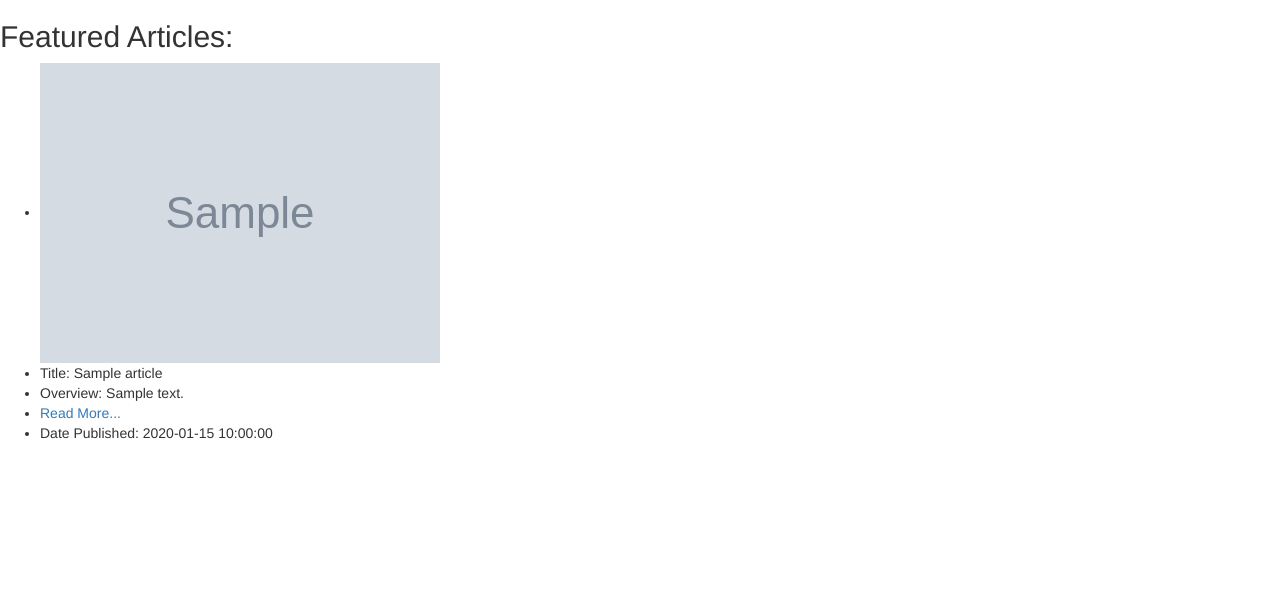
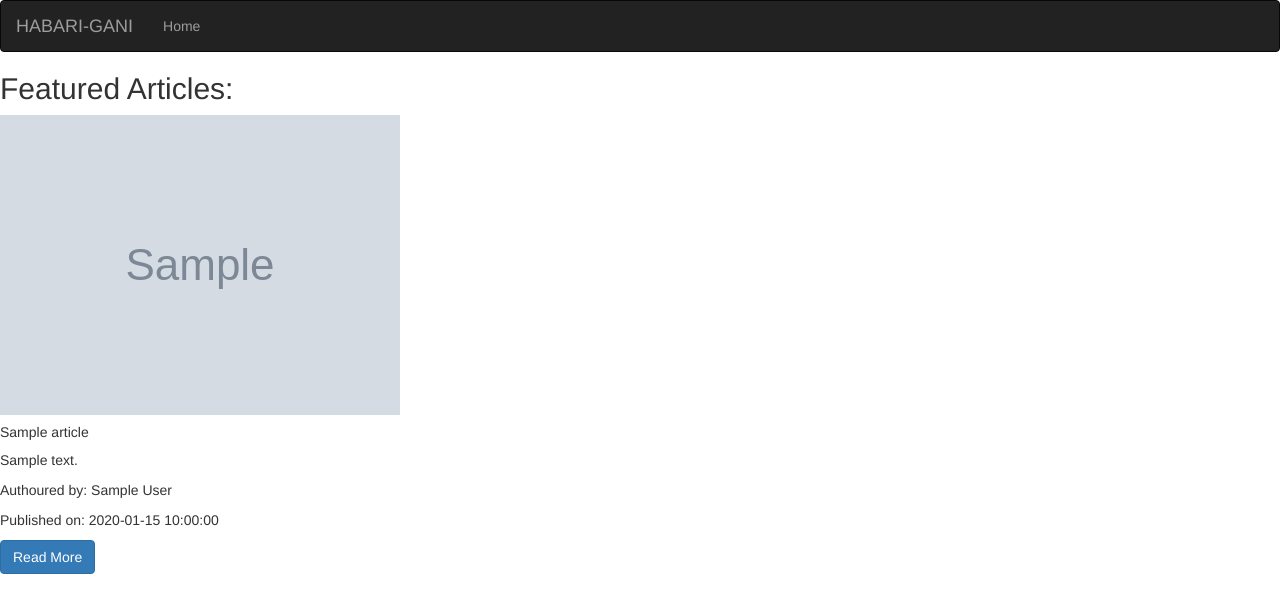
Before and after one commit to JoyWambui/habari-gani, a Flask app: template app/templates/articles.html in a window 1280 px wide. Shown: the top 613 px of the page. Run offline with Flask 2, Linux system fonts and the light colour scheme; the template is opened without the code that fills it: most values are stand-ins (such as "Sample title", 1, 10 or a date in 2020); grey boxes marked "Sample" are stand-in pictures; parts of the project's set-up code (start-up, migrations or seed data) failed here and were passed over; some libraries are stand-ins or nearby versions.

Commit message:
Add navigation bar

```diff
--- a/app/templates/articles.html
+++ b/app/templates/articles.html
@@ -2,13 +2,17 @@
 {% block content %}
 <h2>Featured Articles: </h2>
 {% for article in articles_list %}
-    <ul>
-        <li><img src="{{article.image_url}}" alt="{{article.image_url}}"></li>
-        <li>Title: {{article.article_title}}</li>
-        <li>Overview: {{article.article_description}}</li>
-        <li><a href="{{article.article_url}}" target="_blank">Read More...</a></li>
-        <li>Date Published: {{article.published}}</li>
-    </ul>
+
+    <div class="card">
+        <img src="{{article.image_url}}" class="card-img-top" alt="{{article.image_url}}">
+        <div class="card-body">
+          <h5 class="card-title">{{article.article_title}}</h5>
+          <p class="card-text"> {{article.article_description}}</p>
+          <p class="card-text">Authoured by: {{article.author}}</p>
+          <p class="card-text">Published on: {{article.published}}</p>
+          <a href="{{article.article_url}}" class="btn btn-primary" target="_blank">Read More</a>
+        </div>
+      </div>
 {% endfor %}
 
 {% endblock %}
--- a/app/templates/base.html
+++ b/app/templates/base.html
@@ -1 +1,9 @@
 {% extends 'bootstrap/base.html'%}
+{% block head %}
+{{super()}}
+<script src="https://cdn.jsdelivr.net/npm/bootstrap@5.1.3/dist/js/bootstrap.bundle.min.js" integrity="sha384-ka7Sk0Gln4gmtz2MlQnikT1wXgYsOg+OMhuP+IlRH9sENBO0LRn5q+8nbTov4+1p" crossorigin="anonymous"></script>
+{% endblock %}
+
+{% block navbar %}
+    {% include 'navbar.html' %}
+{% endblock %}
--- /dev/null
+++ b/app/templates/navbar.html
@@ -0,0 +1,13 @@
+
+<div class="navbar navbar-inverse" role="navigation">
+    <div class="container-fluid">
+        <div class="navbar-header">
+            <a class="navbar-brand" href="/"> HABARI-GANI </a>
+        </div>
+        <div class="navbar-collapse collapse">
+            <ul class="nav navbar-nav">
+                <li><a href="/">Home</a></li>
+        </div>
+
+    </div>
+</div>
```
